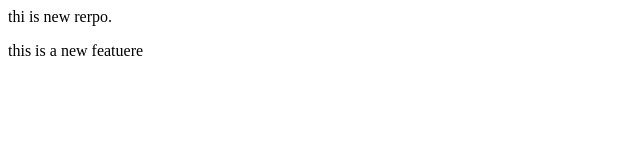
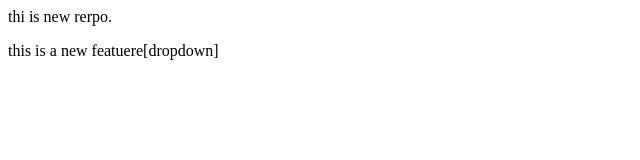
Before and after one commit to gautambhatia22/local-repo, a plain HTML site: page localrepo/index.html in a window 1280 px wide. Shown: the full height of the page, 0-640 px from the left. Drawn offline with Linux system fonts and the light colour scheme.

Commit message:
add deopdown

```diff
--- a/localrepo/index.html
+++ b/localrepo/index.html
@@ -1,2 +1,2 @@
 <p>thi is new rerpo.</p>
-<p>this is a new featuere</p>
+<p>this is a new featuere[dropdown]</p>
```
